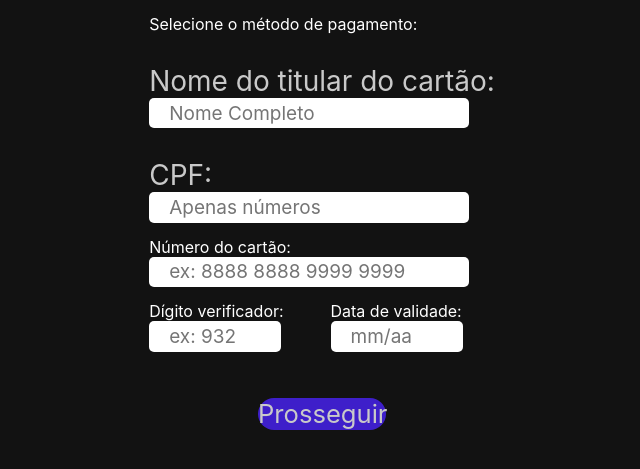
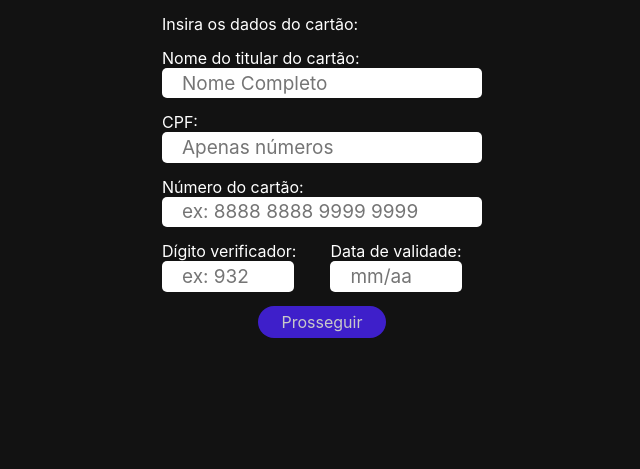
Before and after one commit to VitorCRF/KMFlix, a PHP site: page /html/pagamento.html in a window 1280 px wide. Shown: the top 469 px of the page, without its empty margins (318-958 px from the left). Run offline with PHP 8.4, Linux system fonts and the light colour scheme.

Commit message:
correção css pagamento

```diff
--- a/css/pagamento.css
+++ b/css/pagamento.css
@@ -27,7 +27,7 @@ input{
     padding-left: 20px;
     font-size: 19px;
 }
-.botao-prosseguir{
+.botaoProsseguir{
         background-color: var(--purple);
         color: var(--gray-line);
         font-family: -apple-system, BlinkMacSystemFont, 'Segoe UI', Roboto, Oxygen, Ubuntu, Cantarell, 'Open Sans', 'Helvetica Neue', sans-serif;
@@ -39,8 +39,9 @@ input{
         border: 0;
         cursor: pointer;
 }
-.botao-prosseguir:hover{
+.botaoProsseguir:hover{
     background-color: rgb(45, 28, 145);
+    color: whitesmoke;
     transition: .4s;
 }
 
--- a/html/pagamento.html
+++ b/html/pagamento.html
@@ -16,19 +16,19 @@
         <table >
             <tr>
                 <td colspan="2">
-                    <p >Selecione o método de pagamento:</p>
+                    <p >Insira os dados do cartão:</p>
                 </td>
             </tr>
 
             <tr>
                 <td colspan="2">
-                    <p class="p-nome-campo">Nome do titular do cartão:</p>
+                    <p >Nome do titular do cartão:</p>
                     <input class="campoNome" id="Nome" type="text" placeholder="Nome Completo">
                 </td>
             </tr>
             <tr>
                 <td colspan="2">
-                    <p class="p-nome-campo">CPF:</p>
+                    <p >CPF:</p>
                     <input class="campoNome" id="CPF" type="text" placeholder="Apenas números">
                 </td>
             </tr>
@@ -40,17 +40,17 @@
             </tr>
             <tr>
                 <td>
-                    <p class="indicaCampo">Dígito verificador:</p>
+                    <p >Dígito verificador:</p>
                     <input class="verificaCartao" id="DigitoCartao" type="text" size="5" placeholder="ex: 932">
                 </td>
                 <td>
-                    <p class="indicaCampo">Data de validade:</p>
+                    <p >Data de validade:</p>
                     <input class="verificaCartao" id="Validade" type="text" size="5" placeholder="mm/aa">
                 </td>
             </tr>
             <tr>
                 <td align="center" colspan="2">
-                    <button class="botao-prosseguir" id="botaoProsseguir">Prosseguir</button>
+                    <button class="botaoProsseguir" id="botaoProsseguir">Prosseguir</button>
                 </td>
             </tr>
         </table>
```
